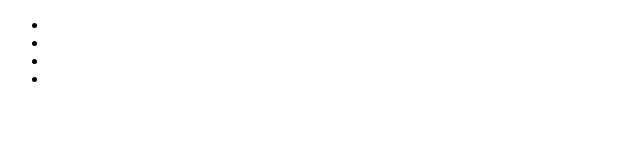
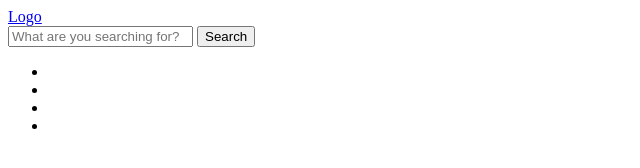
Before and after one commit to qcarpentier/arsg-search-bar, a plain HTML site: page index.html in a window 1280 px wide. Shown: the whole page, without its empty margins (0-640 px from the left). Drawn offline with Linux system fonts and the light colour scheme.

Commit message:
BEM using for class names, Google search bar actually works

```diff
--- a/index.html
+++ b/index.html
@@ -9,10 +9,19 @@
 <body>
     <div class="arsg">
         <div class="arsg__logo">
-
+            <a href="http://arsaintghislain.be/">
+                Logo
+            </a>
         </div>
         <form class="arsg__search" action="http://www.google.be/search">
-
+            <input
+                class="arsg__search__bar"
+                placeholder="What are you searching for?"
+                name="q"
+                type="text" />
+            <button class="arsg__search__button" type="submit">
+                Search
+            </button>
         </form>
         <ul class="arsg__tiles">
             <li class="arsg_tiles_element"></li>
```
